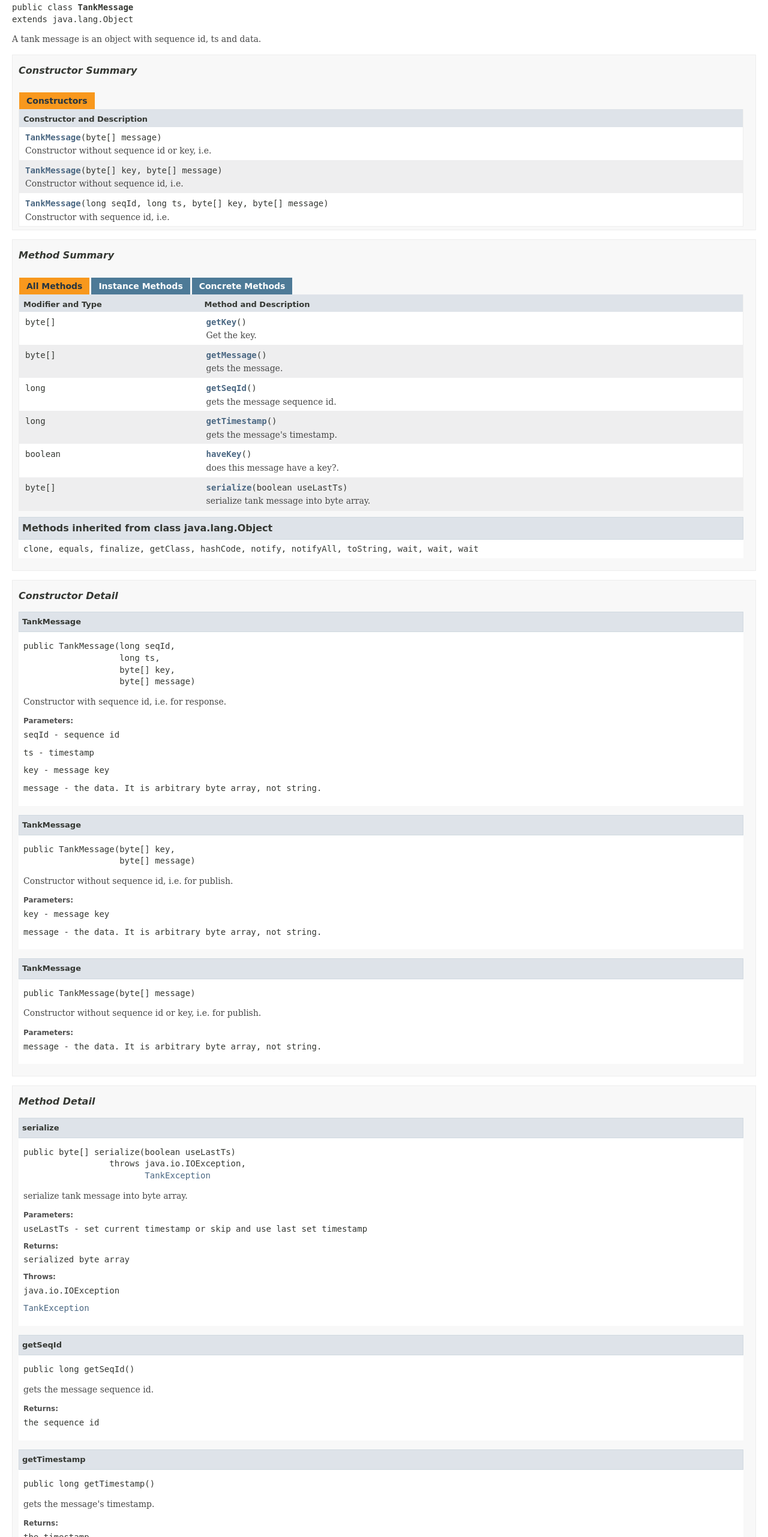
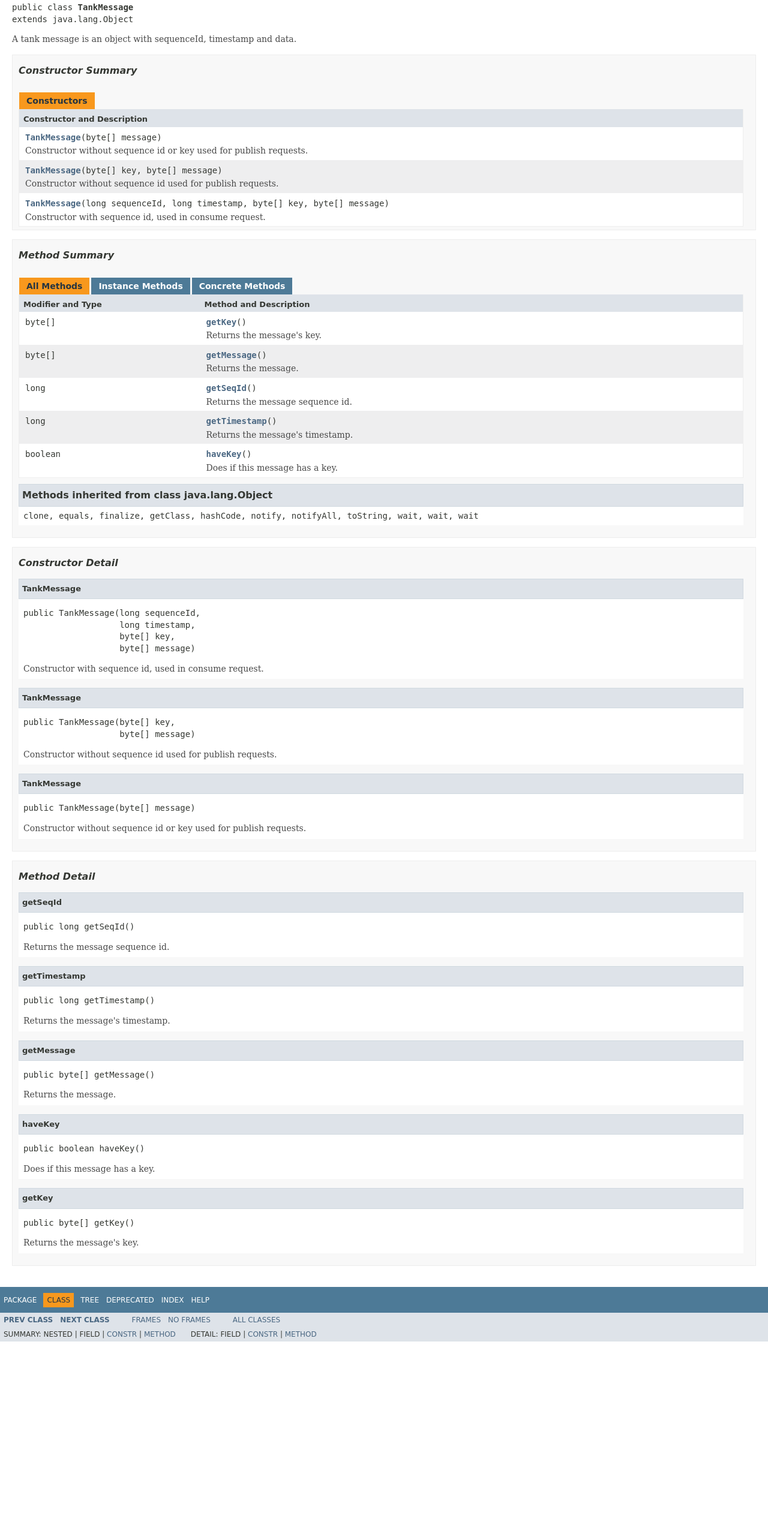
Before and after one commit to phaistos-networks/TANK-JavaClient, a plain HTML site: page gr/phaistosnetworks/tank/TankMessage.html in a window 1280 px wide. Shown: the part 237-2800 px from the top of the page at 60% size. After the commit the page ends 2474 px from the top, so only its background shows below. Drawn offline with Linux system fonts and the light colour scheme; a web font is replaced by a local one.

Commit message:
update doc

```diff
--- a/gr/phaistosnetworks/tank/TankMessage.html
+++ b/gr/phaistosnetworks/tank/TankMessage.html
@@ -2,7 +2,7 @@
 <!-- NewPage -->
 <html lang="en">
 <head>
-<!-- Generated by javadoc (1.8.0_91) on Thu Aug 25 13:36:01 EEST 2016 -->
+<!-- Generated by javadoc (1.8.0_91) on Thu Aug 25 13:58:53 EEST 2016 -->
 <title>TankMessage</title>
 <meta name="date" content="2016-08-25">
 <link rel="stylesheet" type="text/css" href="../../../stylesheet.css" title="Style">
@@ -18,7 +18,7 @@
     catch(err) {
     }
 //-->
-var methods = {"i0":10,"i1":10,"i2":10,"i3":10,"i4":10,"i5":10};
+var methods = {"i0":10,"i1":10,"i2":10,"i3":10,"i4":10};
 var tabs = {65535:["t0","All Methods"],2:["t2","Instance Methods"],8:["t4","Concrete Methods"]};
 var altColor = "altColor";
 var rowColor = "rowColor";
@@ -109,7 +109,7 @@ var activeTableTab = "activeTableTab";
 <br>
 <pre>public class <span class="typeNameLabel">TankMessage</span>
 extends java.lang.Object</pre>
-<div class="block">A tank message is an object with sequence id, ts and data.</div>
+<div class="block">A tank message is an object with sequenceId, timestamp and data.</div>
 </li>
 </ul>
 </div>
@@ -129,21 +129,21 @@ extends java.lang.Object</pre>
 </tr>
 <tr class="altColor">
 <td class="colOne"><code><span class="memberNameLink"><a href="../../../gr/phaistosnetworks/tank/TankMessage.html#TankMessage-byte:A-">TankMessage</a></span>(byte[]&nbsp;message)</code>
-<div class="block">Constructor without sequence id or key, i.e.</div>
+<div class="block">Constructor without sequence id or key used for publish requests.</div>
 </td>
 </tr>
 <tr class="rowColor">
 <td class="colOne"><code><span class="memberNameLink"><a href="../../../gr/phaistosnetworks/tank/TankMessage.html#TankMessage-byte:A-byte:A-">TankMessage</a></span>(byte[]&nbsp;key,
            byte[]&nbsp;message)</code>
-<div class="block">Constructor without sequence id, i.e.</div>
+<div class="block">Constructor without sequence id used for publish requests.</div>
 </td>
 </tr>
 <tr class="altColor">
-<td class="colOne"><code><span class="memberNameLink"><a href="../../../gr/phaistosnetworks/tank/TankMessage.html#TankMessage-long-long-byte:A-byte:A-">TankMessage</a></span>(long&nbsp;seqId,
-           long&nbsp;ts,
+<td class="colOne"><code><span class="memberNameLink"><a href="../../../gr/phaistosnetworks/tank/TankMessage.html#TankMessage-long-long-byte:A-byte:A-">TankMessage</a></span>(long&nbsp;sequenceId,
+           long&nbsp;timestamp,
            byte[]&nbsp;key,
            byte[]&nbsp;message)</code>
-<div class="block">Constructor with sequence id, i.e.</div>
+<div class="block">Constructor with sequence id, used in consume request.</div>
 </td>
 </tr>
 </table>
@@ -164,37 +164,31 @@ extends java.lang.Object</pre>
 <tr id="i0" class="altColor">
 <td class="colFirst"><code>byte[]</code></td>
 <td class="colLast"><code><span class="memberNameLink"><a href="../../../gr/phaistosnetworks/tank/TankMessage.html#getKey--">getKey</a></span>()</code>
-<div class="block">Get the key.</div>
+<div class="block">Returns the message's key.</div>
 </td>
 </tr>
 <tr id="i1" class="rowColor">
 <td class="colFirst"><code>byte[]</code></td>
 <td class="colLast"><code><span class="memberNameLink"><a href="../../../gr/phaistosnetworks/tank/TankMessage.html#getMessage--">getMessage</a></span>()</code>
-<div class="block">gets the message.</div>
+<div class="block">Returns the message.</div>
 </td>
 </tr>
 <tr id="i2" class="altColor">
 <td class="colFirst"><code>long</code></td>
 <td class="colLast"><code><span class="memberNameLink"><a href="../../../gr/phaistosnetworks/tank/TankMessage.html#getSeqId--">getSeqId</a></span>()</code>
-<div class="block">gets the message sequence id.</div>
+<div class="block">Returns the message sequence id.</div>
 </td>
 </tr>
 <tr id="i3" class="rowColor">
 <td class="colFirst"><code>long</code></td>
 <td class="colLast"><code><span class="memberNameLink"><a href="../../../gr/phaistosnetworks/tank/TankMessage.html#getTimestamp--">getTimestamp</a></span>()</code>
-<div class="block">gets the message's timestamp.</div>
+<div class="block">Returns the message's timestamp.</div>
 </td>
 </tr>
 <tr id="i4" class="altColor">
 <td class="colFirst"><code>boolean</code></td>
 <td class="colLast"><code><span class="memberNameLink"><a href="../../../gr/phaistosnetworks/tank/TankMessage.html#haveKey--">haveKey</a></span>()</code>
-<div class="block">does this message have a key?.</div>
-</td>
-</tr>
-<tr id="i5" class="rowColor">
-<td class="colFirst"><code>byte[]</code></td>
-<td class="colLast"><code><span class="memberNameLink"><a href="../../../gr/phaistosnetworks/tank/TankMessage.html#serialize-boolean-">serialize</a></span>(boolean&nbsp;useLastTs)</code>
-<div class="block">serialize tank message into byte array.</div>
+<div class="block">Does if this message has a key.</div>
 </td>
 </tr>
 </table>
@@ -225,18 +219,11 @@ extends java.lang.Object</pre>
 <ul class="blockList">
 <li class="blockList">
 <h4>TankMessage</h4>
-<pre>public&nbsp;TankMessage(long&nbsp;seqId,
-                   long&nbsp;ts,
+<pre>public&nbsp;TankMessage(long&nbsp;sequenceId,
+                   long&nbsp;timestamp,
                    byte[]&nbsp;key,
                    byte[]&nbsp;message)</pre>
-<div class="block">Constructor with sequence id, i.e. for response.</div>
-<dl>
-<dt><span class="paramLabel">Parameters:</span></dt>
-<dd><code>seqId</code> - sequence id</dd>
-<dd><code>ts</code> - timestamp</dd>
-<dd><code>key</code> - message key</dd>
-<dd><code>message</code> - the data. It is arbitrary byte array, not string.</dd>
-</dl>
+<div class="block">Constructor with sequence id, used in consume request.</div>
 </li>
 </ul>
 <a name="TankMessage-byte:A-byte:A-">
@@ -247,12 +234,7 @@ extends java.lang.Object</pre>
 <h4>TankMessage</h4>
 <pre>public&nbsp;TankMessage(byte[]&nbsp;key,
                    byte[]&nbsp;message)</pre>
-<div class="block">Constructor without sequence id, i.e. for publish.</div>
-<dl>
-<dt><span class="paramLabel">Parameters:</span></dt>
-<dd><code>key</code> - message key</dd>
-<dd><code>message</code> - the data. It is arbitrary byte array, not string.</dd>
-</dl>
+<div class="block">Constructor without sequence id used for publish requests.</div>
 </li>
 </ul>
 <a name="TankMessage-byte:A-">
@@ -262,11 +244,7 @@ extends java.lang.Object</pre>
 <li class="blockList">
 <h4>TankMessage</h4>
 <pre>public&nbsp;TankMessage(byte[]&nbsp;message)</pre>
-<div class="block">Constructor without sequence id or key, i.e. for publish.</div>
-<dl>
-<dt><span class="paramLabel">Parameters:</span></dt>
-<dd><code>message</code> - the data. It is arbitrary byte array, not string.</dd>
-</dl>
+<div class="block">Constructor without sequence id or key used for publish requests.</div>
 </li>
 </ul>
 </li>
@@ -277,27 +255,6 @@ extends java.lang.Object</pre>
 <!--   -->
 </a>
 <h3>Method Detail</h3>
-<a name="serialize-boolean-">
-<!--   -->
-</a>
-<ul class="blockList">
-<li class="blockList">
-<h4>serialize</h4>
-<pre>public&nbsp;byte[]&nbsp;serialize(boolean&nbsp;useLastTs)
-                 throws java.io.IOException,
-                        <a href="../../../gr/phaistosnetworks/tank/TankException.html" title="class in gr.phaistosnetworks.tank">TankException</a></pre>
-<div class="block">serialize tank message into byte array.</div>
-<dl>
-<dt><span class="paramLabel">Parameters:</span></dt>
-<dd><code>useLastTs</code> - set current timestamp or skip and use last set timestamp</dd>
-<dt><span class="returnLabel">Returns:</span></dt>
-<dd>serialized byte array</dd>
-<dt><span class="throwsLabel">Throws:</span></dt>
-<dd><code>java.io.IOException</code></dd>
-<dd><code><a href="../../../gr/phaistosnetworks/tank/TankException.html" title="class in gr.phaistosnetworks.tank">TankException</a></code></dd>
-</dl>
-</li>
-</ul>
 <a name="getSeqId--">
 <!--   -->
 </a>
@@ -305,11 +262,7 @@ extends java.lang.Object</pre>
 <li class="blockList">
 <h4>getSeqId</h4>
 <pre>public&nbsp;long&nbsp;getSeqId()</pre>
-<div class="block">gets the message sequence id.</div>
-<dl>
-<dt><span class="returnLabel">Returns:</span></dt>
-<dd>the sequence id</dd>
-</dl>
+<div class="block">Returns the message sequence id.</div>
 </li>
 </ul>
 <a name="getTimestamp--">
@@ -319,11 +272,7 @@ extends java.lang.Object</pre>
 <li class="blockList">
 <h4>getTimestamp</h4>
 <pre>public&nbsp;long&nbsp;getTimestamp()</pre>
-<div class="block">gets the message's timestamp.</div>
-<dl>
-<dt><span class="returnLabel">Returns:</span></dt>
-<dd>the timestamp</dd>
-</dl>
+<div class="block">Returns the message's timestamp.</div>
 </li>
 </ul>
 <a name="getMessage--">
@@ -333,11 +282,7 @@ extends java.lang.Object</pre>
 <li class="blockList">
 <h4>getMessage</h4>
 <pre>public&nbsp;byte[]&nbsp;getMessage()</pre>
-<div class="block">gets the message.</div>
-<dl>
-<dt><span class="returnLabel">Returns:</span></dt>
-<dd>the message</dd>
-</dl>
+<div class="block">Returns the message.</div>
 </li>
 </ul>
 <a name="haveKey--">
@@ -347,11 +292,7 @@ extends java.lang.Object</pre>
 <li class="blockList">
 <h4>haveKey</h4>
 <pre>public&nbsp;boolean&nbsp;haveKey()</pre>
-<div class="block">does this message have a key?.</div>
-<dl>
-<dt><span class="returnLabel">Returns:</span></dt>
-<dd>drumroll</dd>
-</dl>
+<div class="block">Does if this message has a key.</div>
 </li>
 </ul>
 <a name="getKey--">
@@ -361,11 +302,7 @@ extends java.lang.Object</pre>
 <li class="blockList">
 <h4>getKey</h4>
 <pre>public&nbsp;byte[]&nbsp;getKey()</pre>
-<div class="block">Get the key.</div>
-<dl>
-<dt><span class="returnLabel">Returns:</span></dt>
-<dd>the key</dd>
-</dl>
+<div class="block">Returns the message's key.</div>
 </li>
 </ul>
 </li>
```
Also changed, not shown: allclasses-frame.html (+1 -1 lines), allclasses-noframe.html (+1 -1 lines), constant-values.html (+1 -1 lines), deprecated-list.html (+1 -1 lines), gr/phaistosnetworks/tank/ByteManipulator.html (+33 -50 lines), gr/phaistosnetworks/tank/TankClient.html (+1 -8 lines), gr/phaistosnetworks/tank/TankException.html (+1 -5 lines), gr/phaistosnetworks/tank/TankRequest.html (+2 -2 lines), gr/phaistosnetworks/tank/package-frame.html (+1 -1 lines), gr/phaistosnetworks/tank/package-summary.html (+2 -2 lines), gr/phaistosnetworks/tank/package-tree.html (+1 -1 lines), help-doc.html (+1 -1 lines), index-all.html (+21 -25 lines), index.html (+1 -1 lines), 2 more files.
